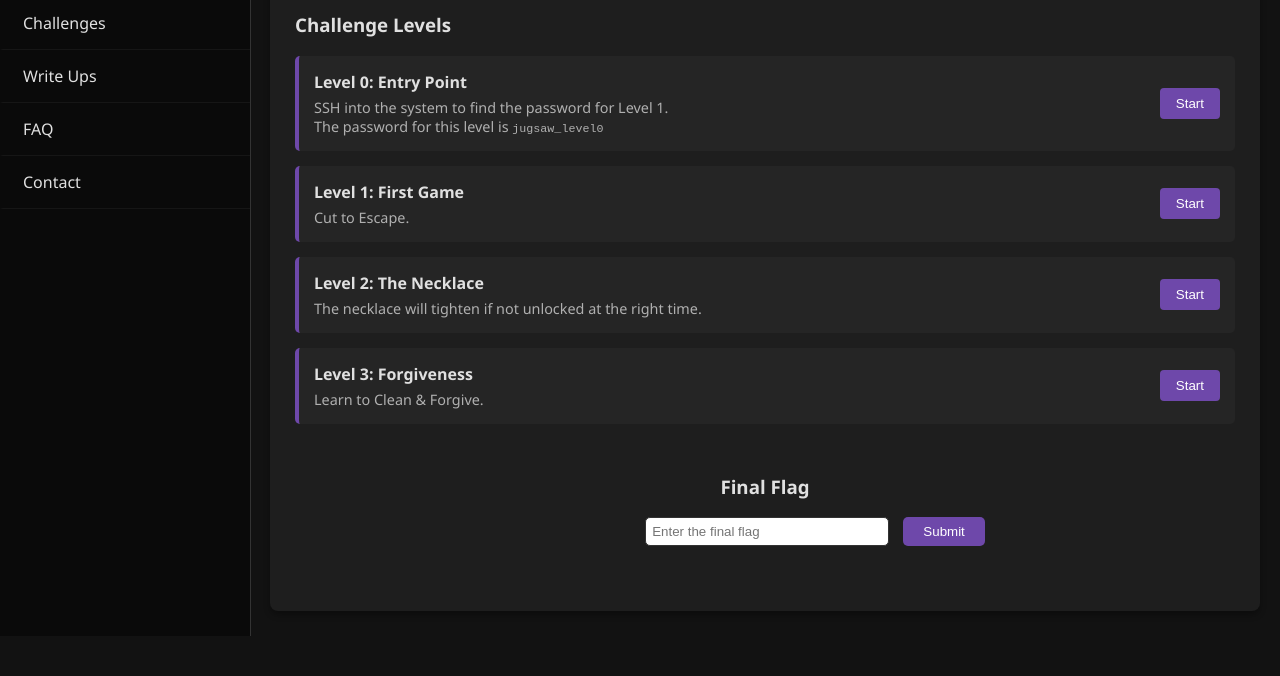
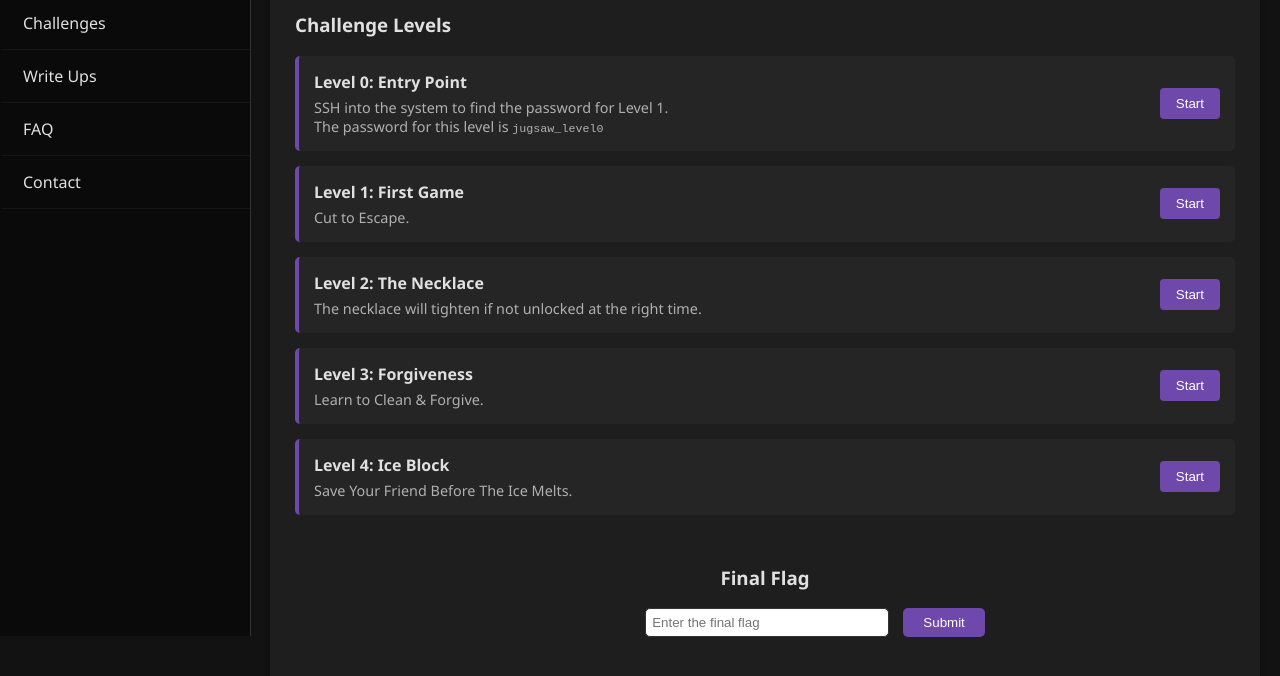
Before and after one commit to batamladen/Wargames-BataMladen, a plain HTML site: page jugsaw.html in a window 1280 px wide. Shown: the part 164-840 px from the top of the page. Before the commit the page ends 815 px from the top, so only its background shows below. Drawn offline with nearby package versions, Linux system fonts and the light colour scheme; some packages are replaced by stand-ins of ours; a script that the page names is missing.

Commit message:
Add files via upload

```diff
--- a/jugsaw.html
+++ b/jugsaw.html
@@ -352,6 +352,16 @@
                     <div class="ssh-output" id="output-jugsaw-3"></div>
                 </div>
 
+                <!-- Level 4 -->
+                <div class="level-item">
+                    <div class="level-info">
+                        <div class="level-title">Level 4: Ice Block</div>
+                        <div class="level-description">Save Your Friend Before The Ice Melts.</div>
+                    </div>
+                    <button type="button" class="start-btn" id="start-btn-jugsaw-4" onclick="startChallenge('jugsaw', '4')">Start</button>
+                    <div class="ssh-output" id="output-jugsaw-4"></div>
+                </div>
+
 
             </div>
 
```
